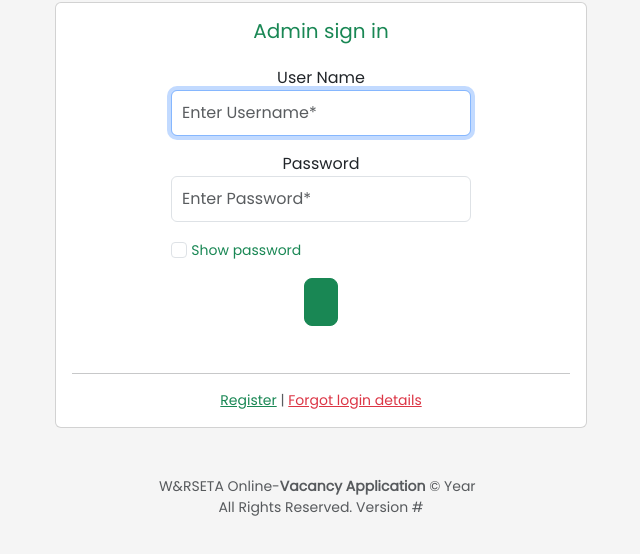
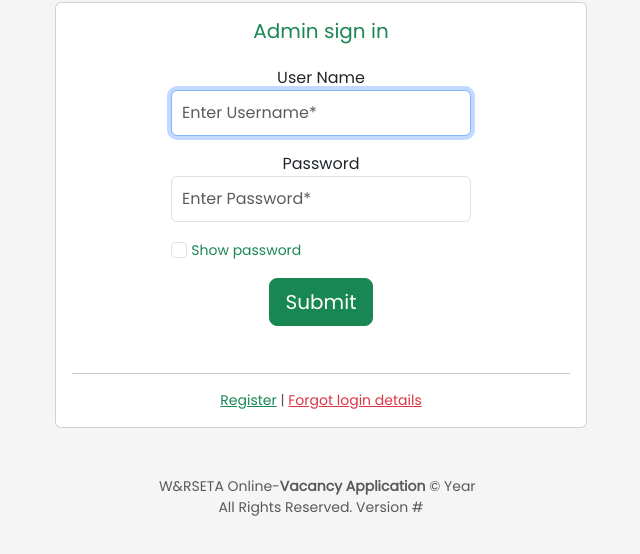
Before and after one commit to SimisoMT/HRVacancyApplication, a plain HTML site: page index.html in a window 1280 px wide. Shown: the part 180-734 px from the top of the page, without its empty margins (319-959 px from the left). Drawn offline with Linux system fonts and the light colour scheme.

Commit message:
login btn value added

```diff
--- a/index.html
+++ b/index.html
@@ -61,7 +61,7 @@
                         </div>
 
                         <div class="mb-3">
-                            <a href="./Admin/index.html"><input ID="ButtonSignin" runat="server" class="btn btn-lg btn-success btn-block" type="button" onclick="
+                            <a href="./Admin/index.html"><input ID="ButtonSignin" runat="server" class="btn btn-lg btn-success btn-block" type="button" value="Submit" onclick="
 
                             setTimeout(autoDemoLoginDetail,500);
                             function autoDemoLoginDetail(){
```
